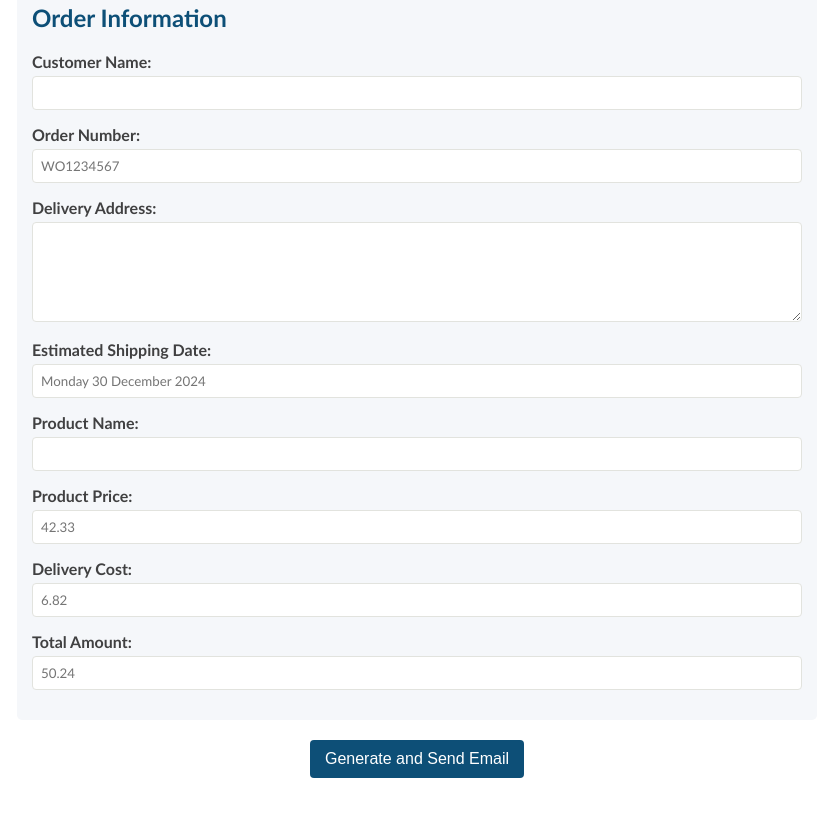
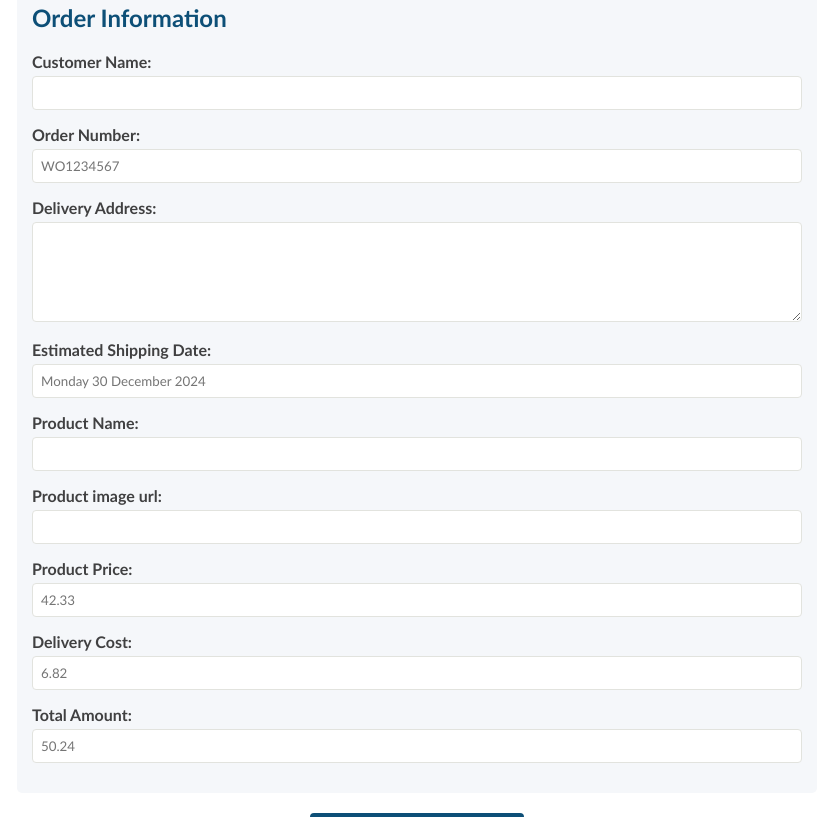
Before and after one commit to Lukasto11/receipt, a website: page public/index.html in a window 1280 px wide. Shown: the part 346-1163 px from the top of the page, without its empty margins (223-1056 px from the left). Drawn offline with Linux system fonts and the light colour scheme.

Commit message:
Update index.html

```diff
--- a/public/index.html
+++ b/public/index.html
@@ -44,6 +44,11 @@
                 </div>
 
                 <div class="form-group">
+                    <label for="productImage">Product image url:</label>
+                    <input type="text" id="productImage" required>
+                </div>
+
+                <div class="form-group">
                     <label for="productPrice">Product Price:</label>
                     <input type="text" id="productPrice" placeholder="42.33" required>
                 </div>
@@ -85,7 +90,8 @@
                 productName: document.getElementById('productName').value,
                 productPrice: document.getElementById('productPrice').value,
                 deliveryCost: document.getElementById('deliveryCost').value,
-                totalAmount: document.getElementById('totalAmount').value
+                totalAmount: document.getElementById('totalAmount').value,
+                productImage: document.getElementById('productImage').value
             };
 
             const toEmail = document.getElementById('toEmail').value;
```
